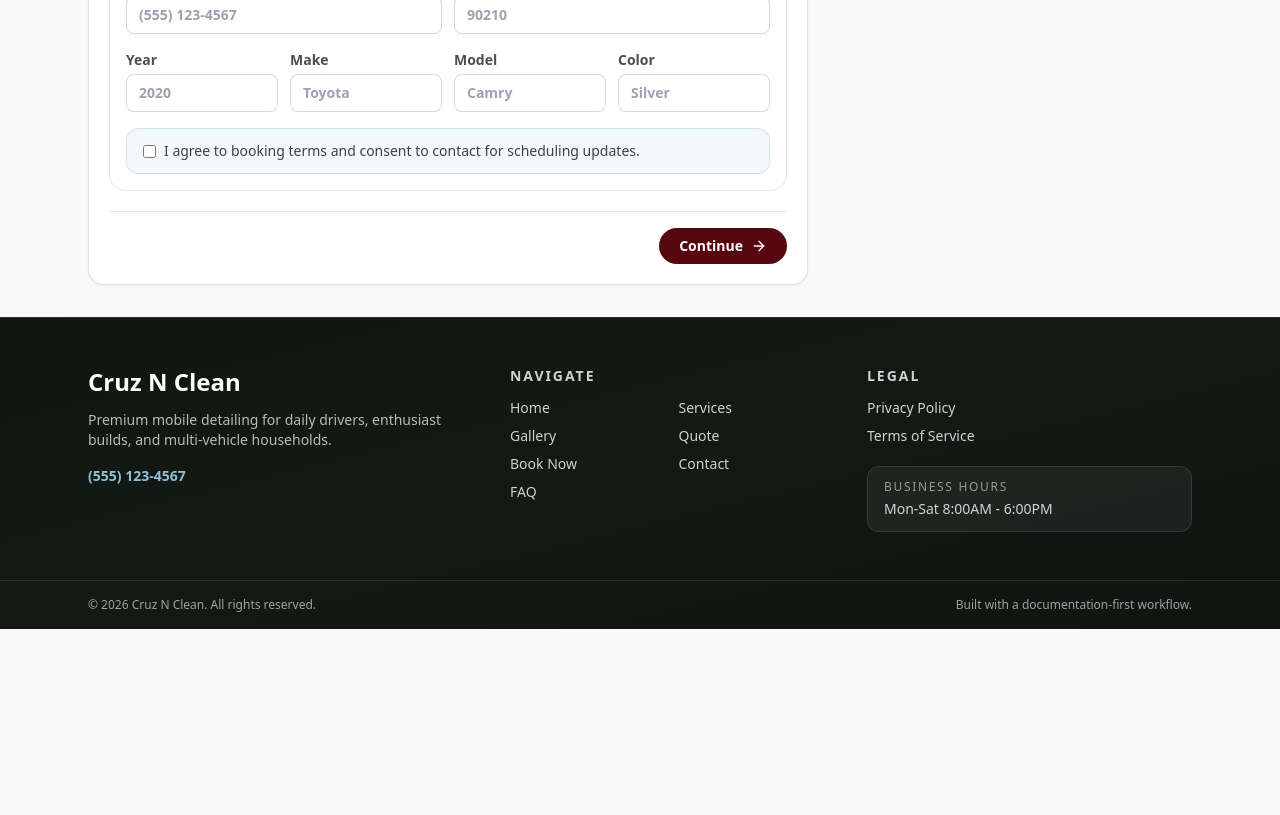
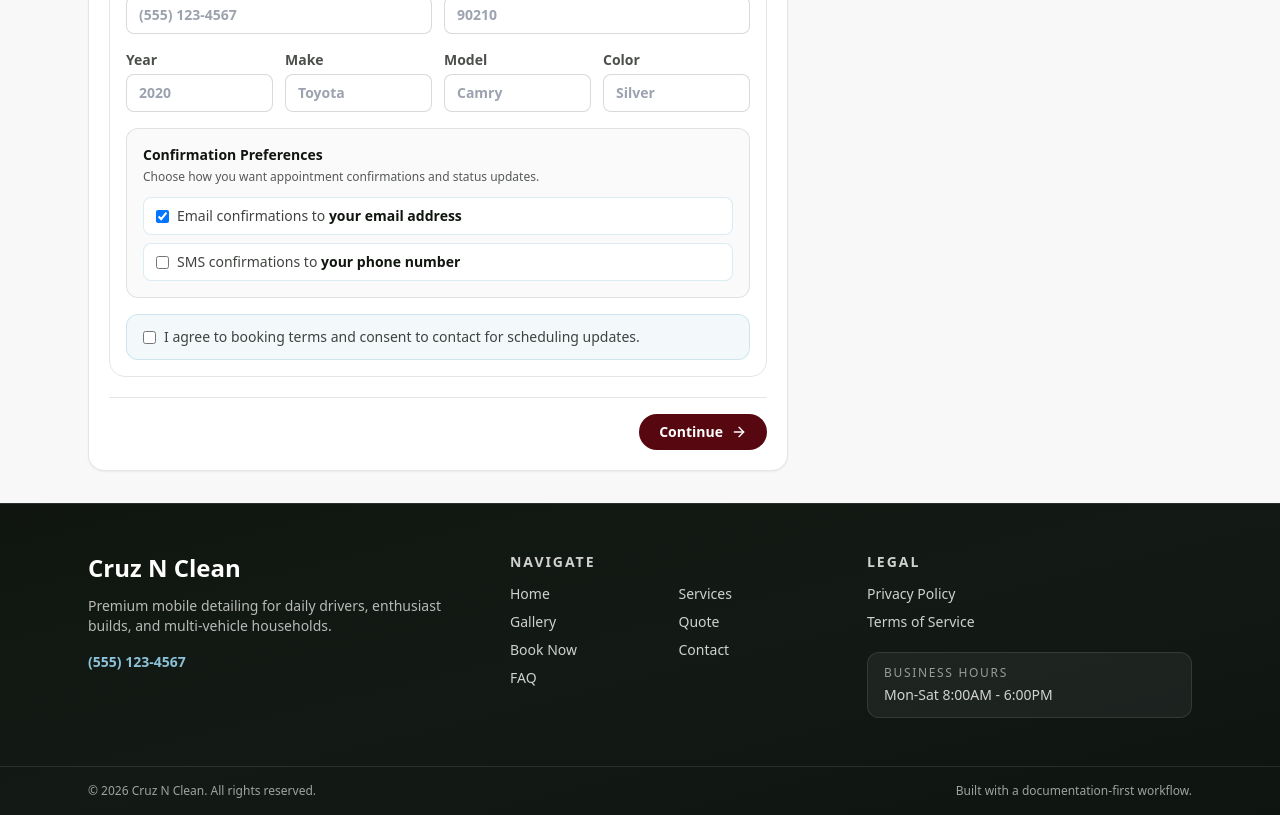
Before and after one commit to sakanastudio24-eng/DetailFlow, a Next.js app in the folder apps/web/: page /booking in a window 1280 px wide. Shown: the part 1180-1995 px from the top of the page. Before the commit the page ends 1809 px from the top, so only its background shows below. Built offline with nearby package versions, Linux system fonts and the light colour scheme.

Commit message:
feat(section-l): expand responsive breakpoints and add confirmation opt-ins

```diff
--- a/apps/web/app/booking/page.tsx
+++ b/apps/web/app/booking/page.tsx
@@ -41,6 +41,9 @@ const INITIAL_FORM: CustomerBookingForm = {
   email: '',
   phone: '',
   zipCode: '',
+  sendEmailConfirmation: true,
+  sendSmsConfirmation: false,
+  acceptedSmsConsent: false,
   notes: '',
   acceptedConsent: false,
 };
@@ -68,6 +71,15 @@ function getVehicleSizes(): VehicleSizeOption[] {
 }
 
 /**
+ * Validates confirmation preference inputs for email and SMS updates.
+ */
+function hasValidConfirmationPreference(form: CustomerBookingForm): boolean {
+  const selectedAnyChannel = form.sendEmailConfirmation || form.sendSmsConfirmation;
+  const smsConsentSatisfied = !form.sendSmsConfirmation || form.acceptedSmsConsent;
+  return selectedAnyChannel && smsConsentSatisfied;
+}
+
+/**
  * Validates required step-one booking fields.
  */
 function isStepOneValid(form: CustomerBookingForm, hasPackage: boolean): boolean {
@@ -77,6 +89,7 @@ function isStepOneValid(form: CustomerBookingForm, hasPackage: boolean): boolean
     form.email.includes('@') &&
     form.phone.trim().length >= 10 &&
     form.zipCode.trim().length >= 5 &&
+    hasValidConfirmationPreference(form) &&
     form.acceptedConsent
   );
 }
@@ -186,7 +199,7 @@ export default function BookingPage(): JSX.Element {
    */
   function goNext(): void {
     if (step === 1 && !stepOneValid) {
-      setStatusMessage('Complete required details and select one package to continue.');
+      setStatusMessage('Complete required details, select one package, and confirm email/SMS preferences to continue.');
       return;
     }
 
@@ -207,7 +220,7 @@ export default function BookingPage(): JSX.Element {
    */
   async function handleSubmitBooking(): Promise<void> {
     if (!stepOneValid || !hasAnyService) {
-      setStatusMessage('Please complete details and select services before submitting.');
+      setStatusMessage('Please complete details, confirmation preferences, and service selections before submitting.');
       return;
     }
 
@@ -228,10 +241,10 @@ export default function BookingPage(): JSX.Element {
 
   return (
     <SiteShell>
-      <section className="relative overflow-hidden bg-brandBlack px-4 py-12 text-white sm:px-6 sm:py-14">
+      <section className="relative overflow-hidden bg-brandBlack px-4 py-10 text-white sm:px-6 sm:py-12 md:py-14">
         <div className="absolute inset-0 bg-[radial-gradient(circle_at_top,#8cc0d636,transparent_65%)]" />
-        <div className="relative mx-auto max-w-6xl rounded-[30px] border border-white/15 bg-white/10 px-5 py-7 backdrop-blur-md sm:px-10 sm:py-9">
-          <h1 className="text-center font-heading text-3xl font-semibold sm:text-5xl">Book Your Appointment</h1>
+        <div className="relative mx-auto max-w-6xl rounded-[28px] border border-white/15 bg-white/10 px-4 py-6 backdrop-blur-md sm:rounded-[30px] sm:px-8 sm:py-8 md:px-10 md:py-9">
+          <h1 className="text-center font-heading text-2xl font-semibold sm:text-4xl md:text-5xl">Book Your Appointment</h1>
           <p className="mt-2 text-center text-sm text-white/75 sm:text-base">Three simple steps to a pristine vehicle.</p>
 
           <div className="mx-auto mt-6 max-w-4xl">
@@ -269,7 +282,7 @@ export default function BookingPage(): JSX.Element {
         </div>
       </section>
 
-      <section className="mx-auto grid max-w-6xl gap-6 px-4 py-8 sm:px-6 lg:grid-cols-[1fr_360px]">
+      <section className="mx-auto grid max-w-6xl gap-6 px-4 py-6 sm:px-6 sm:py-8 lg:grid-cols-[1fr_360px] xl:grid-cols-[1fr_380px]">
         <div className="space-y-5 rounded-2xl border border-black/10 bg-white p-5 shadow-sm">
           <div className="rounded-2xl border border-black/10 bg-neutralGray/60 p-4">
             <div className="flex flex-wrap items-center justify-between gap-2">
@@ -333,7 +346,7 @@ export default function BookingPage(): JSX.Element {
                 <p className="mt-1 text-sm text-brandBlack/65">Pick one package, set vehicle size, and complete contact info.</p>
               </div>
 
-              <div className="grid gap-3 sm:grid-cols-3">
+              <div className="grid gap-3 sm:grid-cols-2 xl:grid-cols-3">
                 {packageServices.map((service) => {
                   const selected = selectedPackageId === service.id;
                   return (
@@ -357,7 +370,7 @@ export default function BookingPage(): JSX.Element {
 
               <div>
                 <h3 className="text-sm font-semibold text-brandBlack/80">Vehicle Size</h3>
-                <div className="mt-2 grid gap-3 sm:grid-cols-3">
+                <div className="mt-2 grid gap-3 sm:grid-cols-2 lg:grid-cols-3">
                   {sizes.map((size) => {
                     const selected = activeVehicle?.size === size.id;
                     return (
@@ -419,7 +432,7 @@ export default function BookingPage(): JSX.Element {
                 </label>
               </div>
 
-              <div className="grid gap-3 sm:grid-cols-4">
+              <div className="grid gap-3 sm:grid-cols-2 lg:grid-cols-4">
                 <label className="text-sm font-semibold text-brandBlack/75">
                   Year
                   <input
@@ -457,6 +470,57 @@ export default function BookingPage(): JSX.Element {
                   />
                 </label>
               </div>
+
+              <section className="rounded-xl border border-black/10 bg-neutralGray/65 p-3 sm:p-4">
+                <h3 className="text-sm font-semibold text-brandBlack">Confirmation Preferences</h3>
+                <p className="mt-1 text-xs text-brandBlack/70">
+                  Choose how you want appointment confirmations and status updates.
+                </p>
+
+                <div className="mt-3 space-y-2">
+                  <label className="flex items-start gap-2 rounded-lg border border-waterBlue/30 bg-white px-3 py-2 text-sm text-brandBlack/80">
+                    <input
+                      type="checkbox"
+                      checked={form.sendEmailConfirmation}
+                      onChange={(event) => updateCustomerField('sendEmailConfirmation', event.target.checked)}
+                      className="mt-1"
+                    />
+                    <span>
+                      Email confirmations to <span className="font-semibold text-brandBlack">your email address</span>
+                    </span>
+                  </label>
+
+                  <label className="flex items-start gap-2 rounded-lg border border-waterBlue/30 bg-white px-3 py-2 text-sm text-brandBlack/80">
+                    <input
+                      type="checkbox"
+                      checked={form.sendSmsConfirmation}
+                      onChange={(event) => {
+                        const checked = event.target.checked;
+                        updateCustomerField('sendSmsConfirmation', checked);
+                        if (!checked) {
+                          updateCustomerField('acceptedSmsConsent', false);
+                        }
+                      }}
+                      className="mt-1"
+                    />
+                    <span>
+                      SMS confirmations to <span className="font-semibold text-brandBlack">your phone number</span>
+                    </span>
+                  </label>
+                </div>
+
+                {form.sendSmsConfirmation ? (
+                  <label className="mt-3 flex items-start gap-2 rounded-lg border border-deepRed/30 bg-deepRed/5 px-3 py-2 text-xs text-brandBlack/80">
+                    <input
+                      type="checkbox"
+                      checked={form.acceptedSmsConsent}
+                      onChange={(event) => updateCustomerField('acceptedSmsConsent', event.target.checked)}
+                      className="mt-0.5"
+                    />
+                    I agree to receive booking-related SMS confirmations. Message/data rates may apply.
+                  </label>
+                ) : null}
+              </section>
 
               <label className="flex items-start gap-2 rounded-xl border border-waterBlue/35 bg-waterBlue/10 px-4 py-3 text-sm text-brandBlack/80">
                 <input
@@ -582,7 +646,7 @@ export default function BookingPage(): JSX.Element {
           ) : null}
         </div>
 
-        <aside className="sticky top-28 h-fit rounded-2xl border border-black/10 bg-white shadow-sm">
+        <aside className="h-fit rounded-2xl border border-black/10 bg-white shadow-sm lg:sticky lg:top-28">
           <div className="rounded-t-2xl bg-gradient-to-r from-brandBlack to-[#1a1514] px-4 py-3 text-white">
             <h2 className="inline-flex items-center gap-2 font-heading text-xl font-semibold">
               <ShieldCheck className="h-5 w-5 text-waterBlue" /> Your Selection
--- a/apps/web/app/globals.css
+++ b/apps/web/app/globals.css
@@ -39,11 +39,6 @@ a {
 }
 
 @media (max-width: 1023px) {
-  :root {
-    --site-header-height: 84px;
-    --mobile-nav-height: 90px;
-  }
-
   body {
     padding-bottom: calc(var(--mobile-nav-height) + env(safe-area-inset-bottom));
   }
@@ -62,7 +57,23 @@ a {
   }
 }
 
-@media (max-width: 767px) {
+@media (max-width: 479px) {
+  :root {
+    --site-header-height: 76px;
+    --mobile-nav-height: 82px;
+  }
+
+  .dock-shell {
+    max-height: 68vh;
+    overflow-y: auto;
+  }
+
+  .services-bottom-safe {
+    padding-bottom: 13rem;
+  }
+}
+
+@media (min-width: 480px) and (max-width: 767px) {
   :root {
     --site-header-height: 80px;
     --mobile-nav-height: 86px;
@@ -78,6 +89,17 @@ a {
   }
 }
 
+@media (min-width: 768px) and (max-width: 1023px) {
+  :root {
+    --site-header-height: 84px;
+    --mobile-nav-height: 92px;
+  }
+
+  .services-bottom-safe {
+    padding-bottom: 15rem;
+  }
+}
+
 @media (min-width: 1024px) {
   .dock-shell {
     position: sticky;
--- a/apps/web/lib/booking-types.ts
+++ b/apps/web/lib/booking-types.ts
@@ -25,6 +25,9 @@ export interface CustomerBookingForm {
   email: string;
   phone: string;
   zipCode: string;
+  sendEmailConfirmation: boolean;
+  sendSmsConfirmation: boolean;
+  acceptedSmsConsent: boolean;
   notes: string;
   acceptedConsent: boolean;
 }
```
Also changed, not shown: 3 other files (tests, documents, lock files or other folders).
